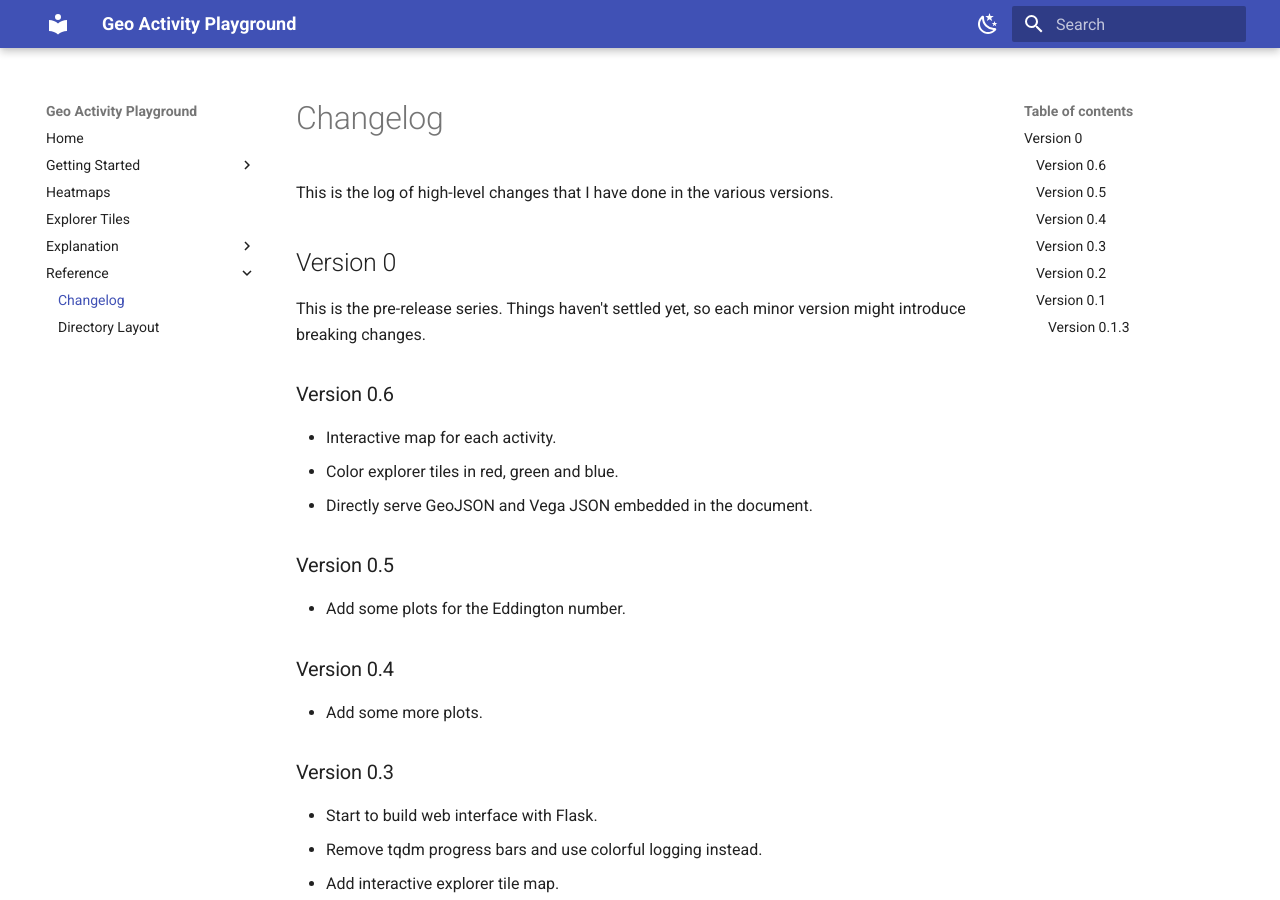
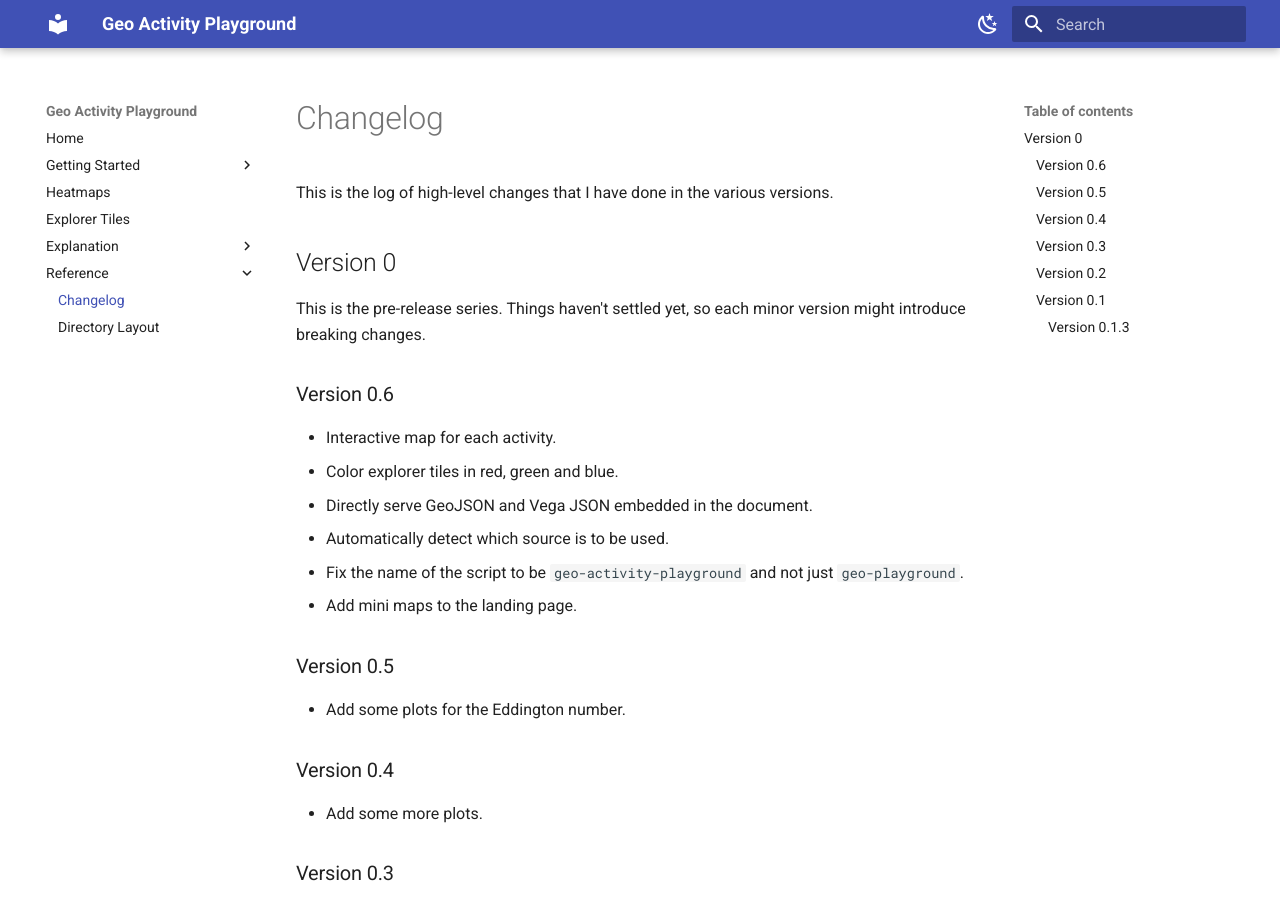
Before and after one commit to martin-ueding/geo-activity-playground, an MkDocs documentation site: the page built from docs/reference/changelog.md, in a window 1280 px wide and 900 px high. Built offline with MkDocs 1.6.1 and Material for MkDocs 9.7.7, drawn with Linux system fonts in a browser that asks for light colours.

Commit message:
Update changelog

```diff
--- a/docs/reference/changelog.md
+++ b/docs/reference/changelog.md
@@ -11,6 +11,9 @@ This is the pre-release series. Things haven't settled yet, so each minor versio
 - Interactive map for each activity.
 - Color explorer tiles in red, green and blue.
 - Directly serve GeoJSON and Vega JSON embedded in the document.
+- Automatically detect which source is to be used.
+- Fix the name of the script to be `geo-activity-playground` and not just `geo-playground`.
+- Add mini maps to the landing page.
 
 ### Version 0.5
 
```
